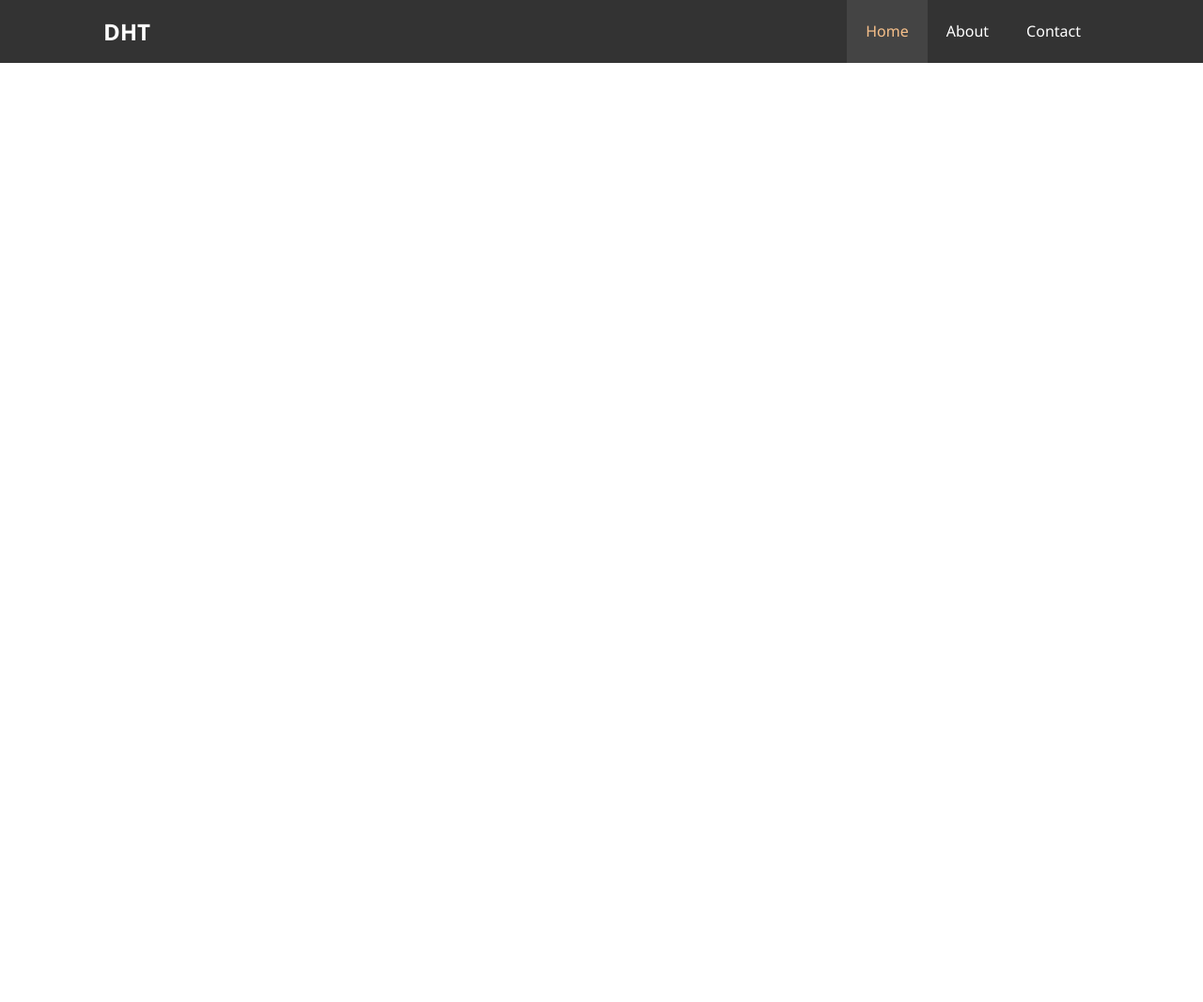
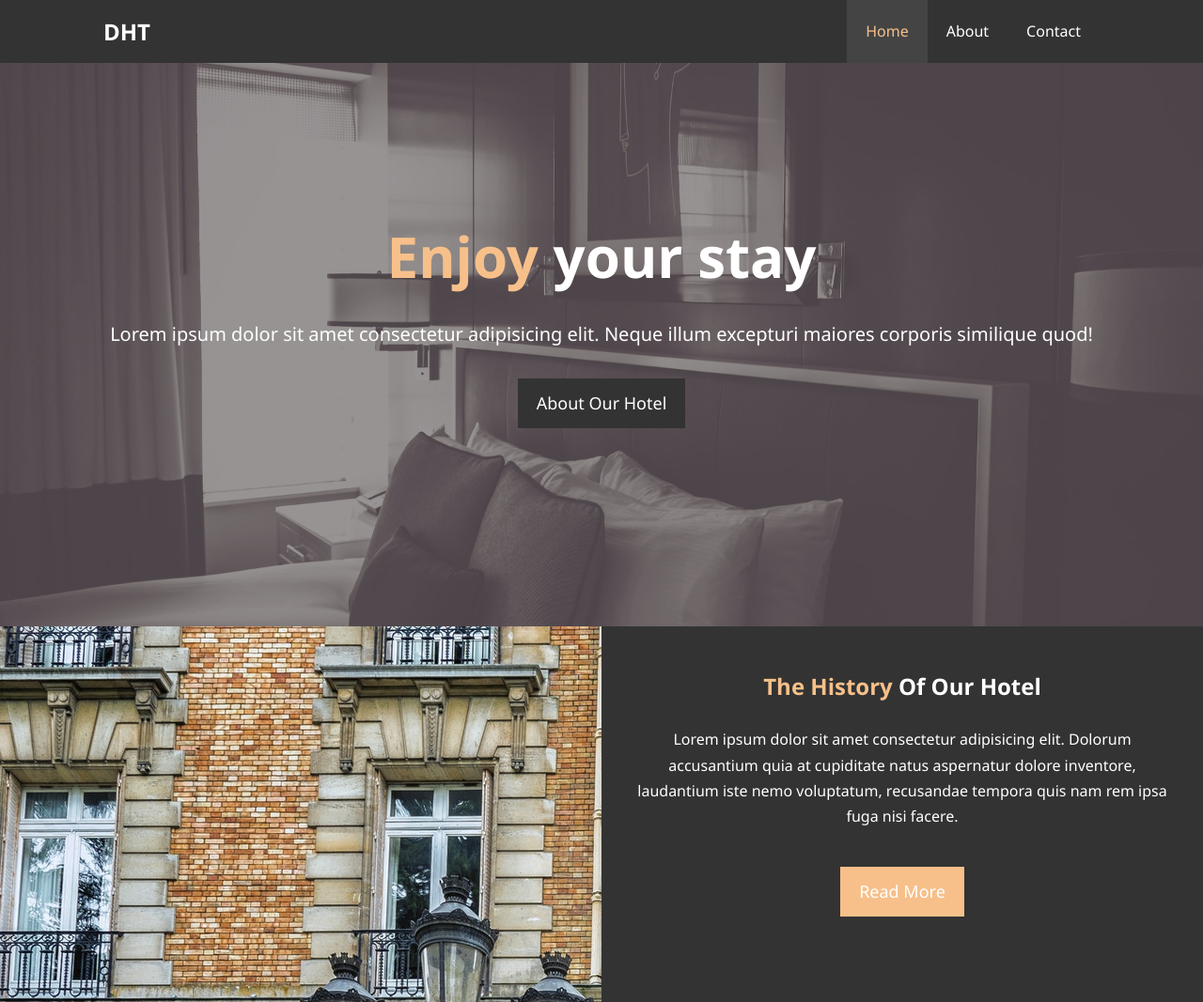
Before and after one commit to gnenov89/DHTInnDemo, a plain HTML site: page index.html in a window 1280 px wide. Shown: the whole page at 94% size. Before the commit the page ends 800 px from the top, so only its background shows below. Drawn offline with Linux system fonts and the light colour scheme.

```diff
--- a/css/style.css
+++ b/css/style.css
@@ -28,9 +28,48 @@ p {
 .container {
   margin: auto;
   max-width: 1100px;
-  /* overflow: auto; */
+  overflow: auto;
   padding: 0 20px;
 }
+
+.text-primary{
+  color: #f7c08a;
+}
+
+.lead {
+  font-size: 20px;
+}
+
+.btn {
+  display:inline-block;
+  font-size: 18px;
+  color: #fff;
+  background: #333;
+  padding: 13px 20px;
+  border: none;
+  cursor: pointer;
+}
+.btn:hover {
+  background: #f7c08a;
+  color: #333;
+}
+.btn-light {
+  background: #f7c08a;
+}
+.bg-dark {
+  background: #333;
+  color:#fff;
+}
+.bg-light {
+  background: #f4f4f4;
+  color:333;
+}
+.bg-primary {
+  background: #f7c08a;
+  color:#fff;
+}
+
+
 
 /* Navbar  */
 #navbar {
@@ -63,3 +102,49 @@ p {
   background: #444;
   color: #f7c08a;
 }
+
+/* Showcase */
+#showcase {
+  background: url('../image_resources/showcase.jpg') no-repeat center center/cover;
+  height: 600px;
+}
+
+#showcase .showcase-content{
+  color: #fff;
+  text-align: center;
+  padding-top:170px;
+}
+#showcase .showcase-content h1 {
+  font-size: 60px;
+  line-height: 1.2em;
+}
+
+#showcase .showcase-content p {
+  padding-bottom: 20px;
+  line-height: 1.7em;
+
+}
+
+/* Home info */
+#home-info {
+  height:400px;
+}
+#home-info .info-img {
+  float: left;
+  width: 50%;
+  background: url('../image_resources/photo-1.jpg')no-repeat;
+  min-height: 100%;
+}
+
+#home-info .info-content {
+  float:right;
+  width: 50%;
+  height: 100%;
+  text-align: center;
+  padding: 50px 30px;
+  overflow: hidden;
+}
+
+#home-info .info-content p {
+  padding-bottom: 30px;
+}
--- a/index.html
+++ b/index.html
@@ -10,6 +10,7 @@
   <title>Hotel DHT | Welcome</title>
 </head>
 <body>
+  <!-- Navbar start -->
   <header>
     <nav id="navbar">
       <div class="container">
@@ -21,6 +22,29 @@
       </ul>
     </div>
     </nav>
+
+
+
+   <!--  Showcase starts here-->
+   <div id="showcase">
+     <div class="container">
+       <div class="showcase-content">
+         <h1><span class="text-primary">Enjoy</span> your stay</h1>
+         <p class="lead">Lorem ipsum dolor sit amet consectetur adipisicing elit. Neque illum excepturi maiores corporis similique quod!</p>
+         <a class="btn" href="about.html">About Our Hotel</a>
+       </div>
+     </div>
+   </div>
   </header>
+
+  <section id="home-info" class="bg-dark">
+    <div class="info-img"></div>
+    <div class="info-content">
+      <h2><span class="text-primary">The History</span> Of Our Hotel</h2>
+      <p>Lorem ipsum dolor sit amet consectetur adipisicing elit. Dolorum accusantium quia at cupiditate natus aspernatur dolore inventore, laudantium iste nemo voluptatum, recusandae tempora quis nam rem ipsa fuga nisi facere.</p>
+      <a href="about.html" class="btn btn-light">Read More</a>
+    </div>
+  </section>
+
 </body>
 </html>
```
